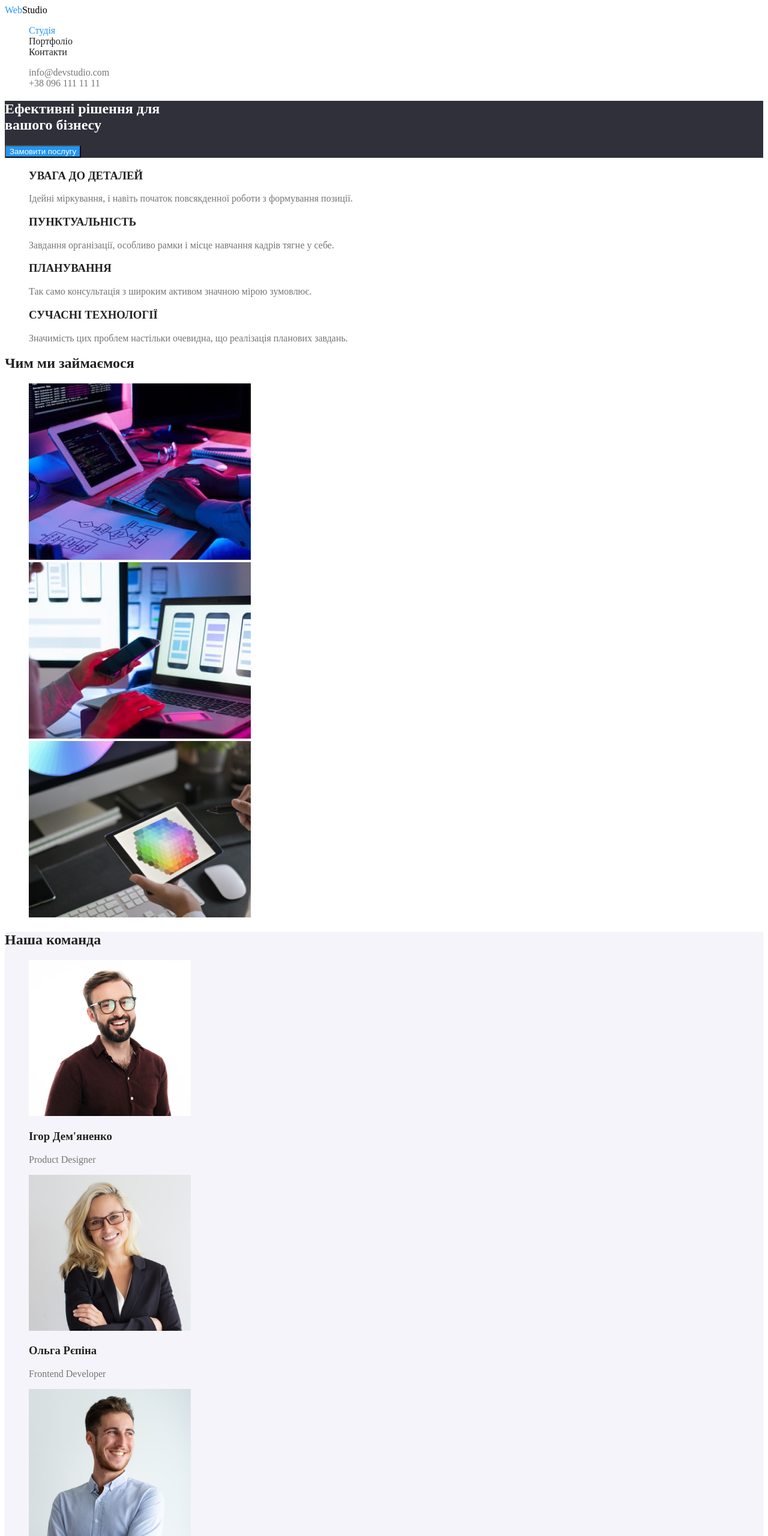
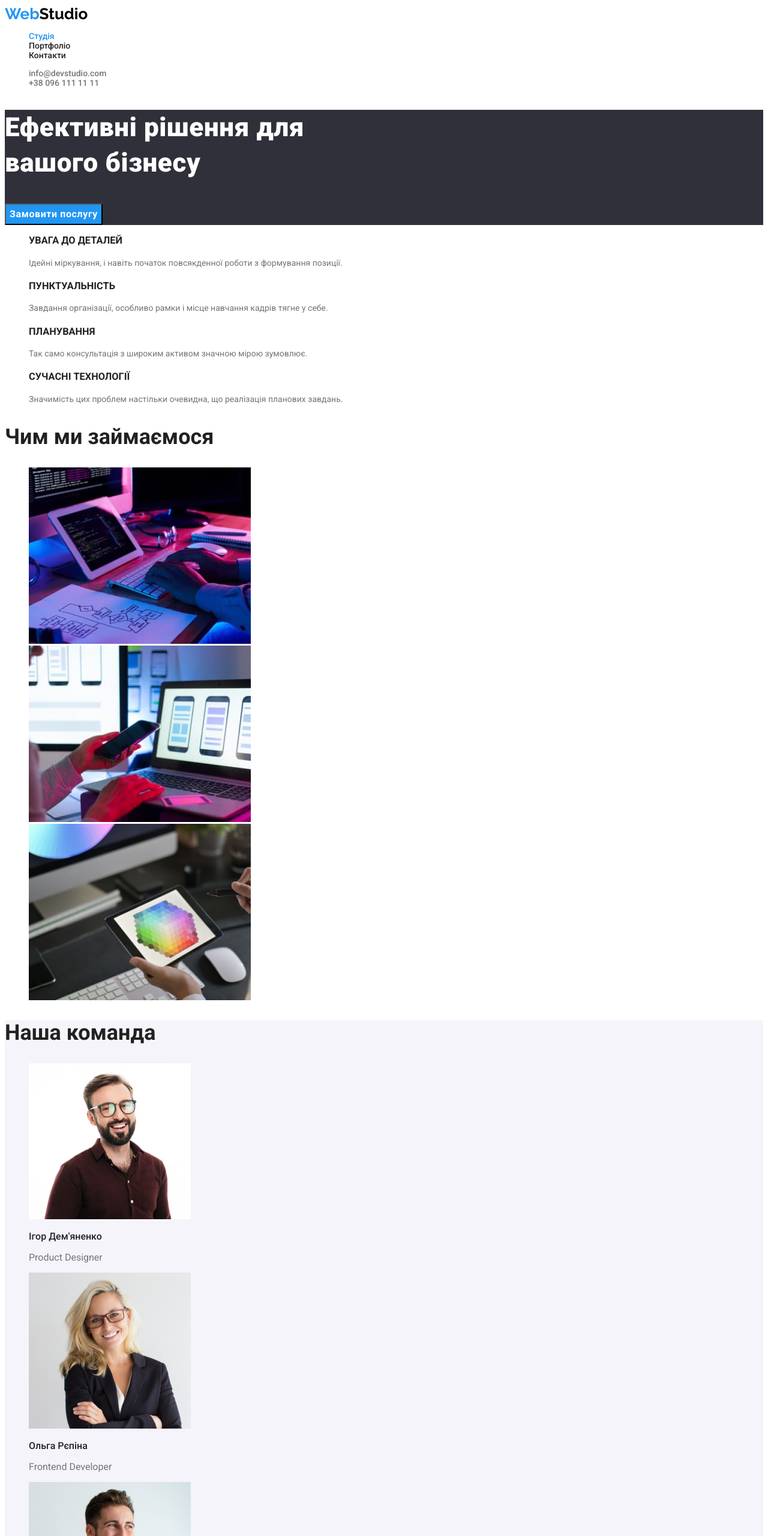
Before and after one commit to dmanoilenko/first_project_2, a plain HTML site: page index.html in a window 1280 px wide. Shown: the top 2560 px of the page at 60% size. Drawn offline with Linux system fonts and the light colour scheme.

Commit message:
робота з текстом

```diff
--- a/css/styles.css
+++ b/css/styles.css
@@ -17,15 +17,30 @@
 body {
  background-color: var(--white-color);
  color: var(--text-color);
+ font-family: "Roboto", sans-serif;
+ font-size: 14px;
 }
 ul{
     list-style: none;
 }
 a{
     text-decoration: none;
+    color: inherit;
 }
 .title {
     color: var(--title-color) ;
+}
+.logo {
+    font-family: "Raleway", sans-serif;
+    font-weight: 700;
+    font-size: 26px ;
+}
+h2 {
+    font-size: 36px;
+    font-weight: 700;
+}
+button {
+    font-family: inherit;
 }
 /* хедер */
 .header-logo{
@@ -53,6 +68,10 @@ a{
 .header-communication a:focus {
     color: var(--accent-color);
 }
+.header-nav,
+.header-communication {
+    font-weight: 500;
+}
 
 /* герой */
 .hero {
@@ -60,15 +79,44 @@ a{
 }
 .hero-title {
     color: var(--white-color);
+    font-size: 44px;
+    letter-spacing: 0.6px;
+    font-weight: 900;
+    line-height: 1.36;
+}
+.button {
+    color:var(--white-color);
+    background-color: var(--accent-color);
+    font-size: 16px;
+    font-weight: 700;
+    letter-spacing: 0.6px;
+    line-height: 1.88;
 }
 /*переваги  */
-
+.features-header{
+    font-weight: 700;
+}
+.features-text {
+    font-weight: 400;
+    line-height: 1.71;
+}
 /* робота */
 
 /* команда */
 .team {
     background-color: #F5F4FA;
 }
+.team-item>.title,
+.team-item>p {
+    font-size: 16px;
+}
+.team-item>.title {
+    font-weight: 500;
+}
+.team-item>p {
+    font-weight: 400;
+}
+
 /* футер */
 .footer-logo {
     color: var(--white-color);
@@ -87,15 +135,21 @@ a{
 .footer-communication a:focus{
     color:var(--accent-color) ;
 }
-.button {
-    color:var(--white-color);
-    background-color: var(--accent-color);
+.footer>address,
+.footer-communication {
+    font-weight: 400;
+    line-height: 1.71;
 }
+
 
 /* portfolio */
 .button-primary {
     color: var(--title-color);
     background-color: #F5F4FA;
+    font-size: 16px;
+    font-weight: 500;
+    line-height: 1.62;
+    letter-spacing: 0.3px;
 }
 .button-primary:hover,
 .button-primary:focus,
@@ -103,3 +157,17 @@ a{
     color: var(--white-color);
     background-color: var(--accent-color);
 }
+
+
+.examples-menu .title {
+    font-size: 18px;
+    font-weight: 700;
+    line-height: 2;
+    letter-spacing: 0.6px;
+}
+.examples-menu p {
+    font-size: 16px;
+    font-weight: 400;
+    line-height: 1.88;
+    letter-spacing: 0.3px;
+}
--- a/index.html
+++ b/index.html
@@ -4,12 +4,15 @@
     <meta charset="UTF-8">
     <meta name="viewport" content="width=device-width, initial-scale=1.0">
     <title>Document</title>
+    <link rel="preconnect" href="https://fonts.googleapis.com">
+    <link rel="preconnect" href="https://fonts.gstatic.com" crossorigin>
+    <link href="https://fonts.googleapis.com/css2?family=Raleway:wght@700&family=Roboto:wght@400;500;700;900&display=swap" rel="stylesheet">
     <link rel="stylesheet" href="./css/styles.css">
 </head>
 <body>
     <header class="header">
         <nav>
-            <a href="" class="header-logo"><span class="header-logo-color">Web</span>Studio</a>
+            <a href="" class="header-logo logo"><span class="header-logo-color">Web</span>Studio</a>
             <ul class="header-nav">
                 <li> <a href="" class="link current">Студія</a></li>
                 <li> <a href="./portfolio.html">Портфоліо</a></li>
@@ -90,7 +93,7 @@
     </main>
 
     <footer class="footer">
-        <a href="" class="footer-logo"><span class="footer-logo-color">Web</span>Studio</a>
+        <a href="" class="footer-logo logo"><span class="footer-logo-color">Web</span>Studio</a>
         <address>м. Київ, пр-т Лесі Українки, 26</address>
         <ul class="footer-communication">
             <li><a href="mailto:info@devstudio.com">info@devstudio.com</a></li>
```
Also changed, not shown: portfolio.html (+23 -2 lines).
